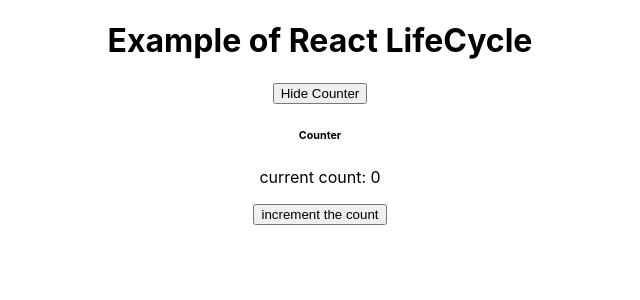
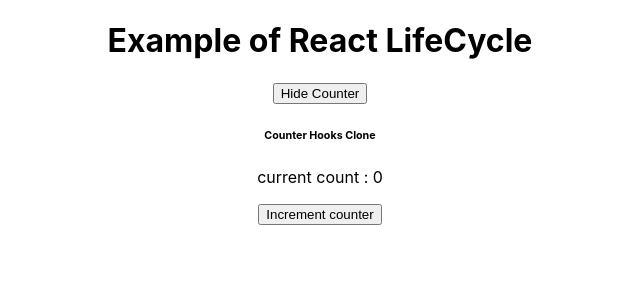
Before and after one commit to nushairfalah/splitting-up-react-component, a React (Create React App) app: page / in a window 1280 px wide. Both pictures are taken after a click on the button "Show Counter". Shown: the top 300 px of the page, without its empty margins (320-960 px from the left). Built offline with nearby package versions, Linux system fonts and the light colour scheme.

Commit message:
adding counter hooks clone

```diff
--- a/src/App.js
+++ b/src/App.js
@@ -1,6 +1,7 @@
 import React from "react";
 import "./App.css";
 import CounterHooks from "./Components/CounterHooks";
+import CounterHooksClone from "./Components/CounterHooksClone";
 
 class App extends React.Component {
   state = {
@@ -12,7 +13,7 @@
       <div className="App">
         <h1> Example of React LifeCycle</h1>
         <button onClick={() => this.setState({ showCounter: !this.state.showCounter })}>{this.state.showCounter ? "Hide Counter" : "Show Counter"}</button>
-        {this.state.showCounter && <CounterHooks />}
+        {this.state.showCounter && <CounterHooksClone />}
       </div>
     );
   }
--- /dev/null
+++ b/src/Components/CounterHooksClone.js
@@ -0,0 +1,57 @@
+import { useEffect, useRef, useState } from "react";
+let timeout;
+function CounterHooksClone() {
+  const [count, setCount] = useState(0);
+  const [loading, setLoading] = useState(true);
+  const initialMount = useRef(true);
+
+  // componentDidMount
+  useEffect(() => {
+    console.log("use effect mounted");
+
+    timeout = setTimeout(() => {
+      setLoading(false);
+    }, 1000);
+
+    // componentWillUnmount
+    return () => {
+      console.log("use effect unmounted");
+      clearTimeout(timeout);
+    };
+  }, []);
+
+  useEffect(function () {
+    return function () {
+      console.log("will unmount");
+    };
+  }, []);
+
+  // componentDidUpate
+  useEffect(() => {
+    if (initialMount.current) {
+      initialMount.current = false;
+    } else {
+      console.log("use effect invoked");
+    }
+  }, [loading, count]);
+
+  if (loading) {
+    return <p>Loading...</p>;
+  }
+
+  return (
+    <div>
+      <h6>Counter Hooks Clone</h6>
+      <p> current count : {count} </p>
+      <button
+        onClick={() => {
+          setCount(count + 1);
+        }}
+      >
+        Increment counter
+      </button>
+    </div>
+  );
+}
+
+export default CounterHooksClone;
```
